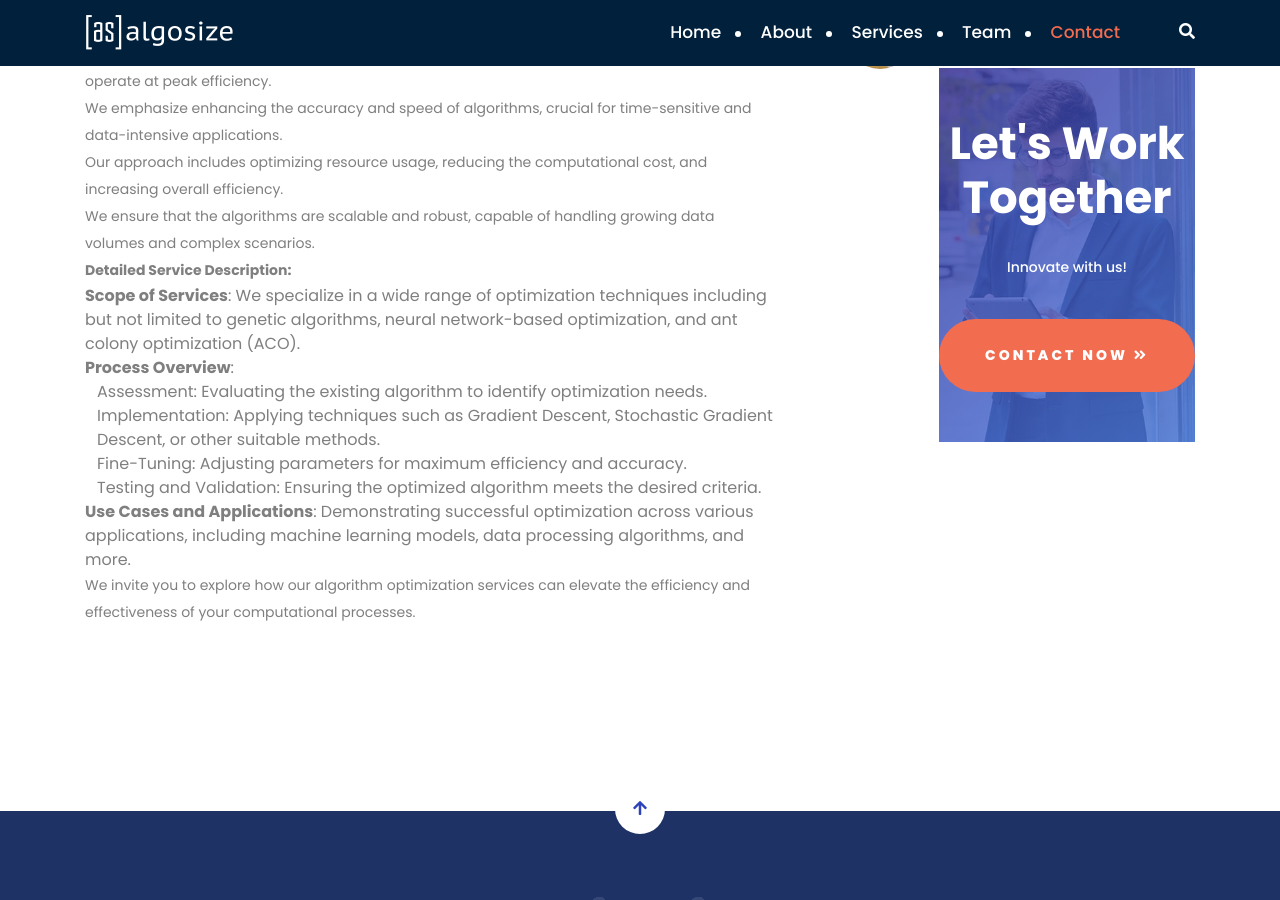
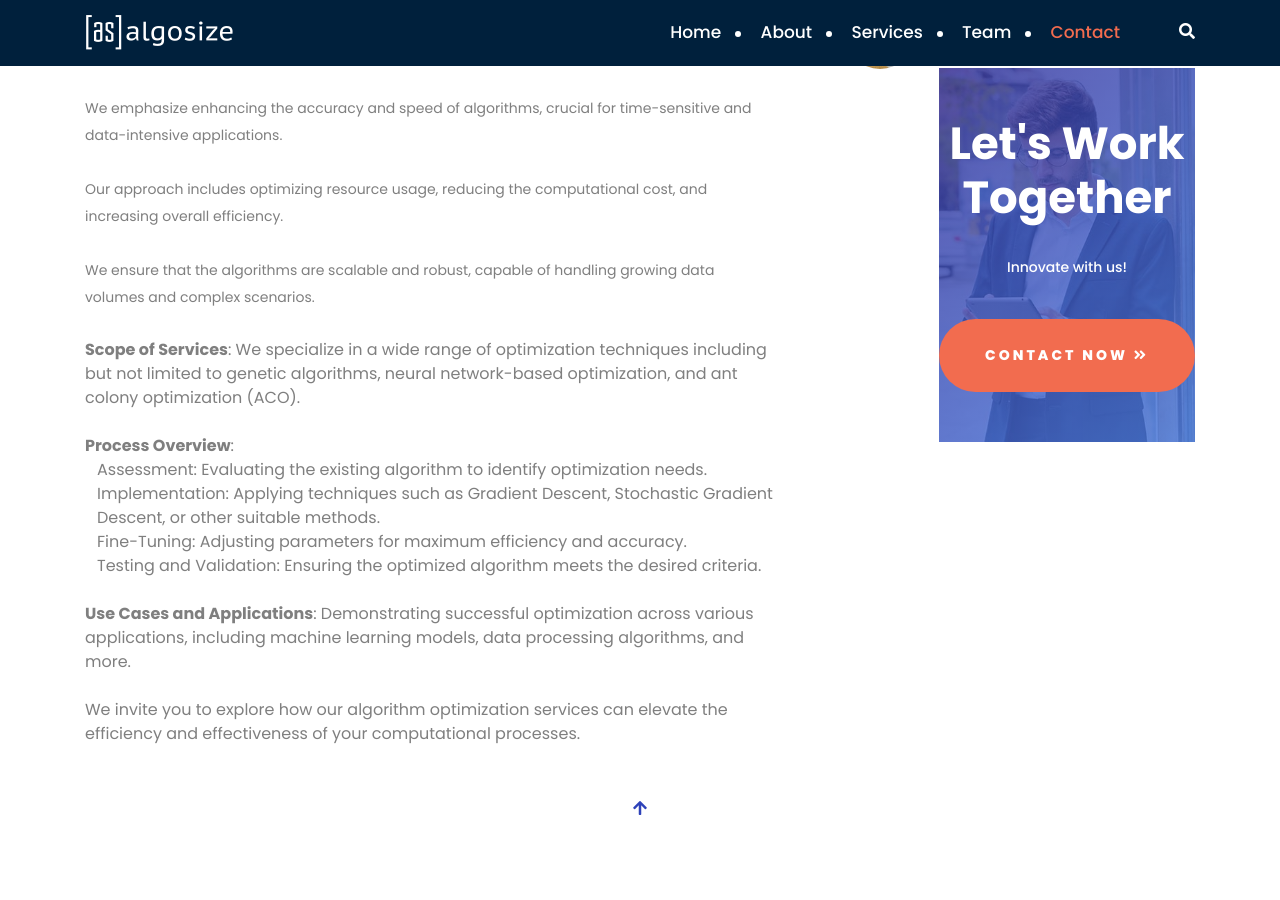
Before and after one commit to AlgoSize/website, a Jekyll site: the page built from _services/Algorithm-Optimization.md, in a window 1280 px wide and 900 px high, scrolled down 962 px. Built offline with Jekyll 4.4.1, drawn with Linux system fonts in a browser that asks for light colours.

Commit message:
Update Algorithm-Optimization.md

```diff
--- a/_services/Algorithm-Optimization.md
+++ b/_services/Algorithm-Optimization.md
@@ -3,25 +3,30 @@ title: "Algorithm Optimization"
 icon: '<i class="fas fa-chart-line"></i>'
 layout: service
 ---
-<br>
+
 Our optimization services focus on improving the performance of algorithms, ensuring they operate at peak efficiency.
-<br>
+<br/>
+<br/>
 We emphasize enhancing the accuracy and speed of algorithms, crucial for time-sensitive and data-intensive applications.
-<br>
+<br/>
+<br/>
 Our approach includes optimizing resource usage, reducing the computational cost, and increasing overall efficiency.
-<br>
+<br/>
+<br/>
 We ensure that the algorithms are scalable and robust, capable of handling growing data volumes and complex scenarios.
-<br>
-**Detailed Service Description:**
-<br>
+<br/>
+<br/>
 1. **Scope of Services**: We specialize in a wide range of optimization techniques including but not limited to genetic algorithms, neural network-based optimization, and ant colony optimization (ACO).
-<br>
+<br/>
+<br/>
 2. **Process Overview**:
    - Assessment: Evaluating the existing algorithm to identify optimization needs.
    - Implementation: Applying techniques such as Gradient Descent, Stochastic Gradient Descent, or other suitable methods.
    - Fine-Tuning: Adjusting parameters for maximum efficiency and accuracy.
    - Testing and Validation: Ensuring the optimized algorithm meets the desired criteria.
-<br>
+<br/>
+<br/>
 3. **Use Cases and Applications**: Demonstrating successful optimization across various applications, including machine learning models, data processing algorithms, and more.
-
+<br/>
+<br/>
 We invite you to explore how our algorithm optimization services can elevate the efficiency and effectiveness of your computational processes.
```
